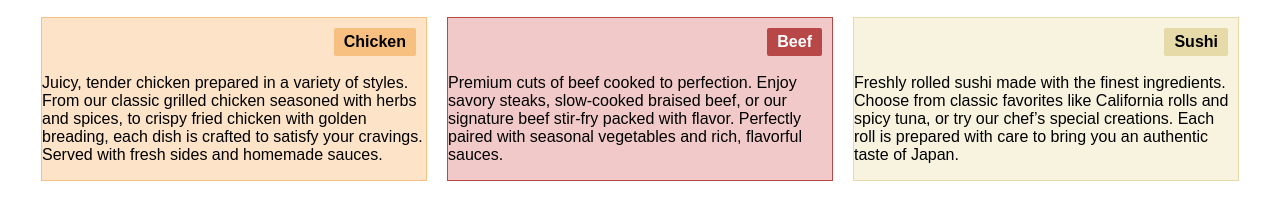
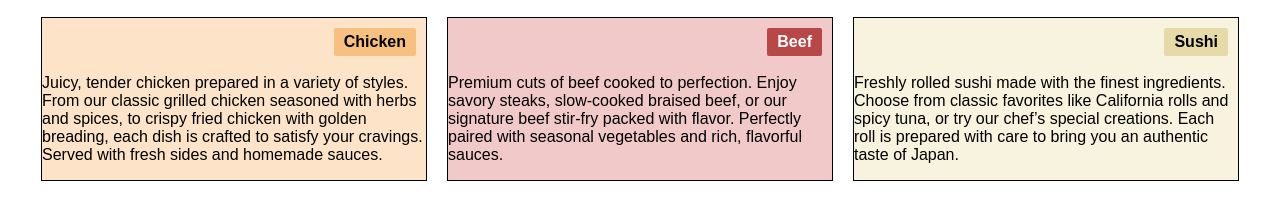
Before and after one commit to LPUbox/LPUbox.github.io, a plain HTML site: page index.html in a window 1280 px wide. Shown: the part 61-280 px from the top of the page. Drawn offline with Linux system fonts and the light colour scheme.

Commit message:
Update styles.css

```diff
--- a/css/styles.css
+++ b/css/styles.css
@@ -54,21 +54,22 @@ h1 {
 
 /* Chicken section */
 .menu-section.chicken {
-  background-color: #fde4c8; /* light warm orange */
-  border: 1px solid #f7c080;
+  background-color: #fde4c8;
+  border: 1px solid #000;
 }
 
 /* Beef section */
 .menu-section.beef {
-  background-color: #f2c9c9; /* light reddish tone */
-  border: 1px solid #b84747;
+  background-color: #f2c9c9;
+  border: 1px solid #000;
 }
 
 /* Sushi section */
 .menu-section.sushi {
-  background-color: #f7f3df; /* soft beige */
-  border: 1px solid #e6dba8;
+  background-color: #f7f3df;
+  border: 1px solid #000;
 }
+
 
 /* Desktop - wider boxes */
 @media (min-width: 901px) {
```
